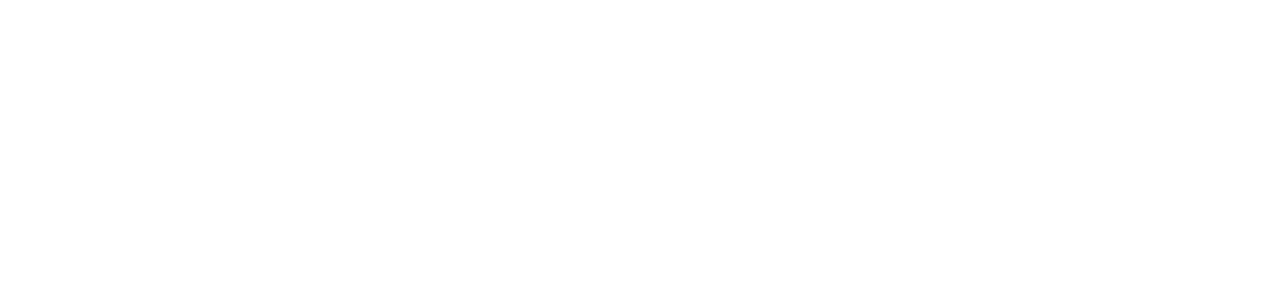
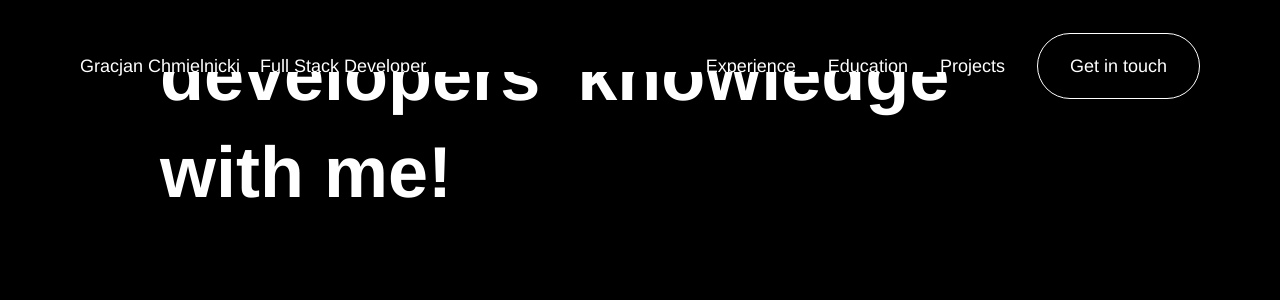
Before and after one commit to gracjaan/PersonalWebsite, a React (Vite) app in the folder PersonalWebsite/: page / in a window 1280 px wide. Shown: the top 300 px of the page. Built offline with nearby package versions, Linux system fonts and the light colour scheme.

Commit message:
Adding header and landing page to appjsx

```diff
--- a/PersonalWebsite/src/App.jsx
+++ b/PersonalWebsite/src/App.jsx
@@ -1,11 +1,18 @@
 import { useState } from 'react'
-import './App.css'
 import Landing from './pages/Landing'
+import Header from './components/Header'
 
 function App() {
 
   return (
-    <Landing />
+    <body className="bg-primary w-full">
+      <div className="max-w-[1920px] mx-auto">
+        <Header />
+        <main>
+          <Landing />
+        </main>
+      </div>
+    </body>
   )
 }
 
```
